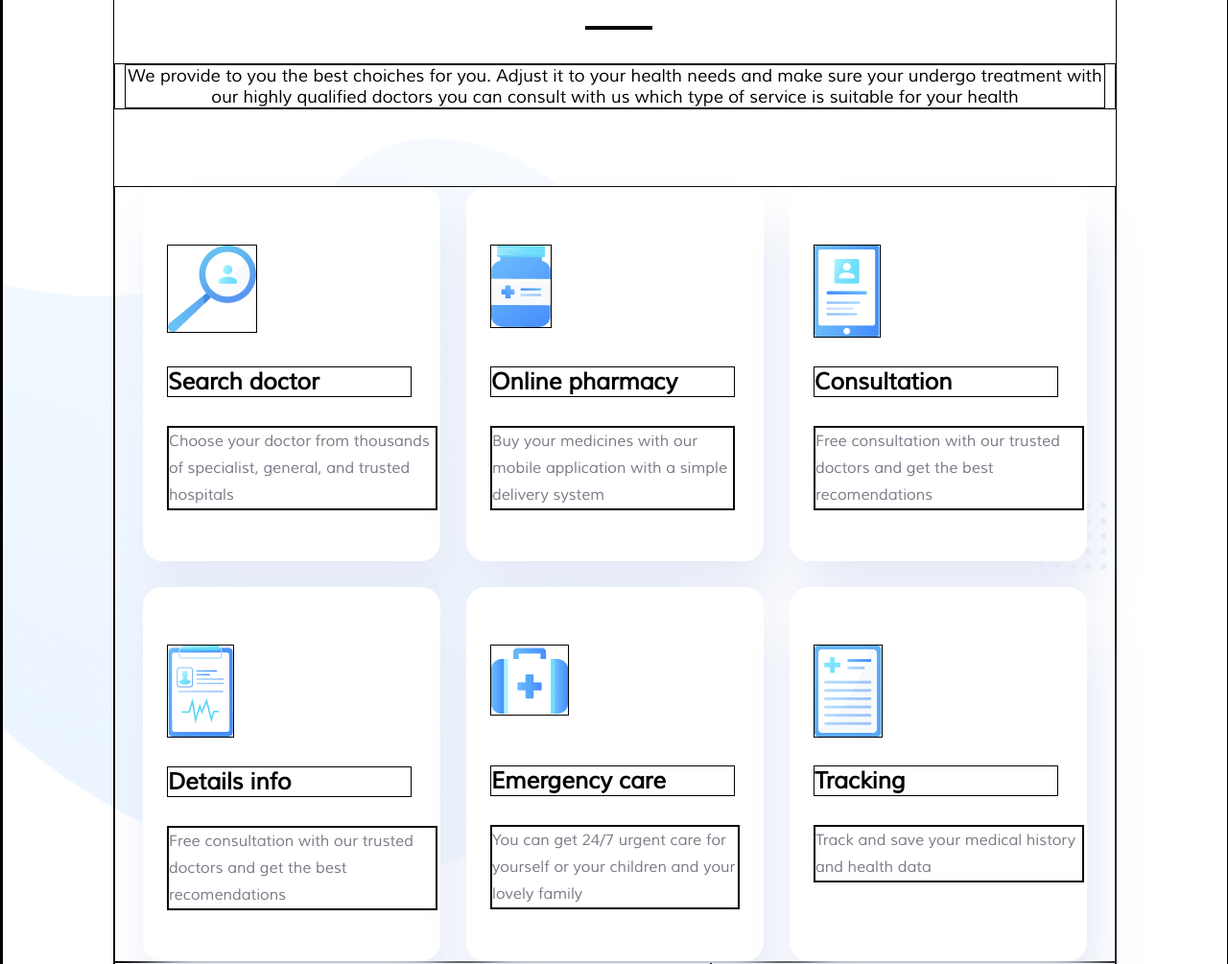
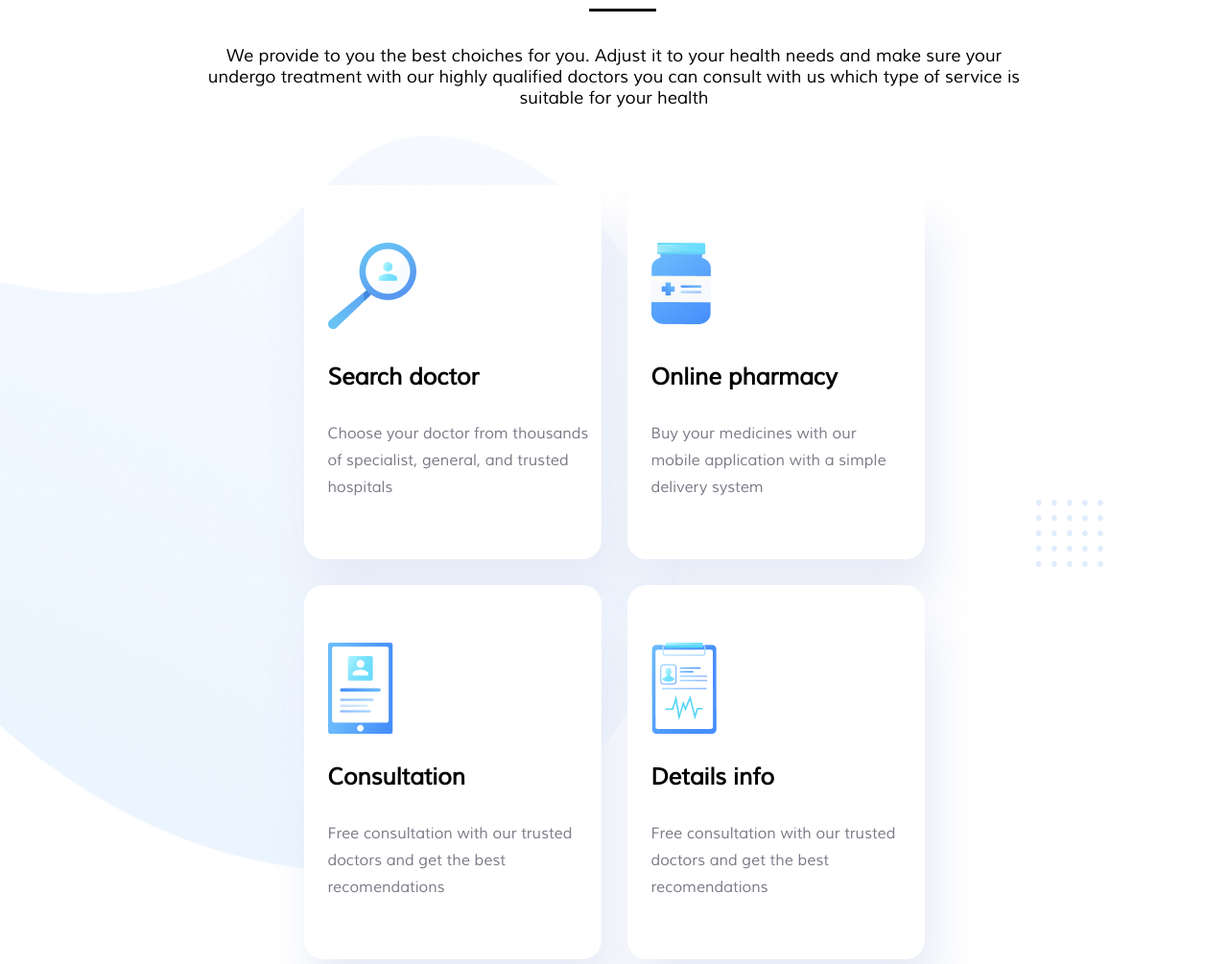
Before and after one commit to Safian29/Trafalgar, a plain HTML site: page index.html in a window 1280 px wide. Shown: the part 925-1930 px from the top of the page at 96% size. Drawn offline with Linux system fonts and the light colour scheme.

Commit message:
DONE suppose

```diff
--- a/style.css
+++ b/style.css
@@ -4,7 +4,7 @@
     padding: 0;
     margin: 0;
     box-sizing: border-box;
-    border: 1px solid black;
+    border: 0px solid black;
 }
 
 @font-face {
@@ -14,11 +14,13 @@
 
 body{
     width: 100vw;
+    overflow-x: hidden;
+    height: fit-content;
 }
 
 .body2{
-    width: 100%;
-    padding: 9vh 9vw;
+    width: fit-content;
+    padding: 9vh 16vw;
     font-family: muli;
     background-image: url(Assets/images/element.png),
                       url(Assets/images/Frame\ \(7\).png),
@@ -1610,6 +1612,8 @@ font-size: 18px;
 color: #FFFFFF;
 }
 
+/* RESPONSIVENESS */
+
 @media (max-width: 804px){
 
     .fsec1{
```
